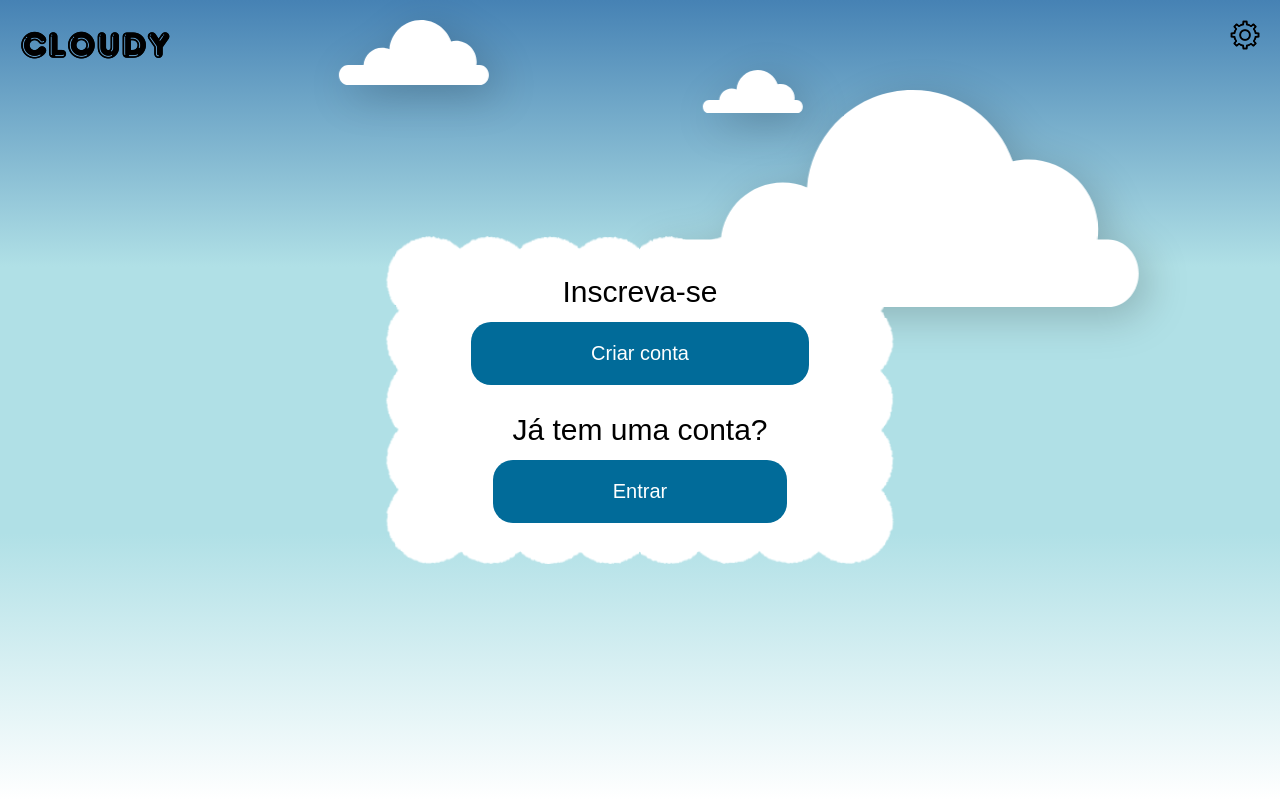
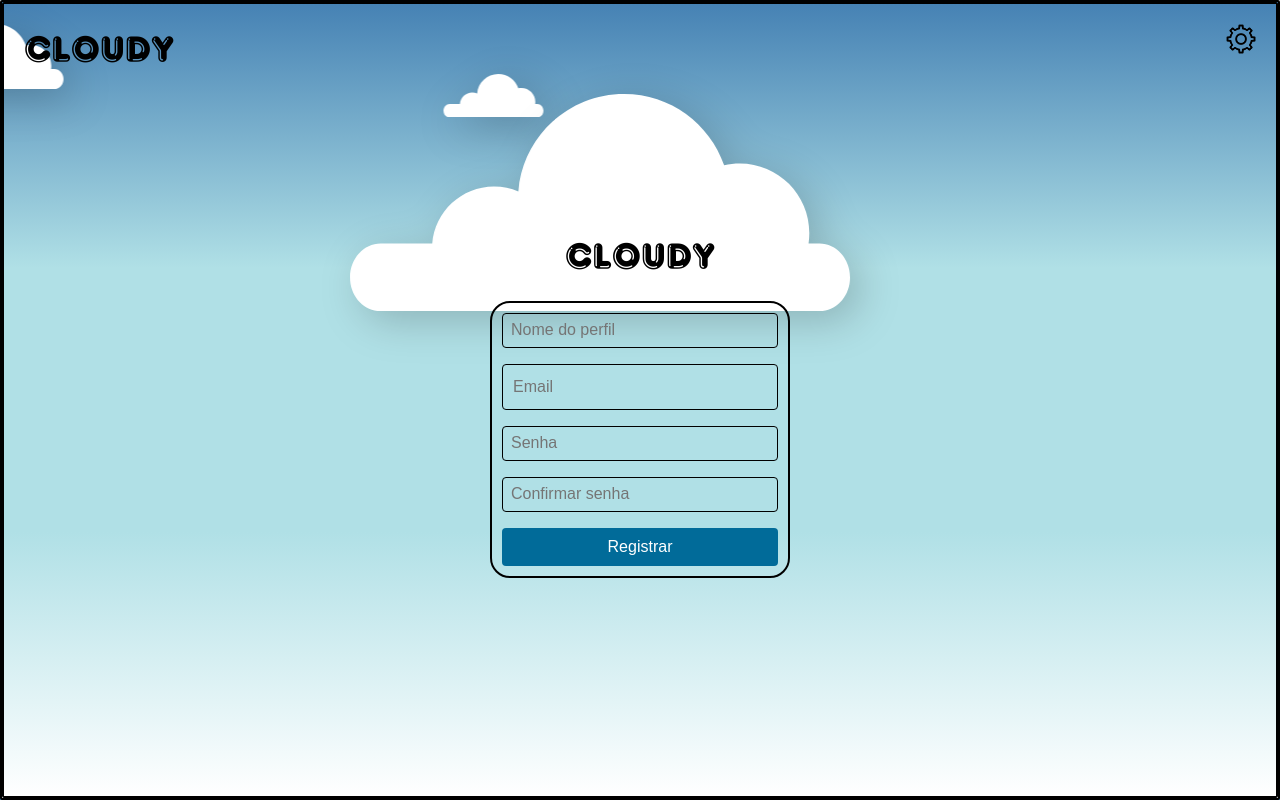
Before and after one commit to Igorrst/Cloudy, a React (Vite) app: page /register in a window 1280 px wide. Built offline with nearby package versions, Linux system fonts and the light colour scheme.

Commit message:
creating registration page

```diff
--- a/package.json
+++ b/package.json
@@ -10,6 +10,7 @@
     "preview": "vite preview"
   },
   "dependencies": {
+    "axios": "^1.7.9",
     "react": "^18.3.1",
     "react-dom": "^18.3.1",
     "react-router-dom": "^6.28.1",
--- a/src/App.tsx
+++ b/src/App.tsx
@@ -1,16 +1,23 @@
+import { BrowserRouter as Router, Routes, Route } from 'react-router-dom';
 import BackgroundDay from './components/BackgroundDay';
 import Signup from './pages/Signup';
 import ConfigIcon from './components/ConfigIcon';
 import LogoType from './components/Logo';
+import Register from './pages/Register';
 
 const App = () => {
   return (
-    <div>
-      <BackgroundDay />
-      <ConfigIcon />
-      <Signup />
-      <LogoType />
-    </div>
+    <Router>
+      <div style={{ position: 'relative', zIndex: 1 }}>
+        <BackgroundDay />  { }
+        <ConfigIcon />
+        <LogoType />
+        <Routes>
+          <Route path="/" element={<Signup />} />
+          <Route path="/register" element={<Register />} />
+        </Routes>
+      </div>
+    </Router>
   );
 };
 
--- a/src/components/BackgroundDay/index.css
+++ b/src/components/BackgroundDay/index.css
@@ -5,18 +5,28 @@ body {
     padding: 0;
     width: 100%;
     height: 100%;
+    position: relative;
+    border: 2px solid black;
+    border-radius: 2px;
 }
 
 * {
-    position: relative;
+    box-sizing: border-box;
+    margin: 0;
+    padding: 0;
 }
 
+/* Mantenha as configurações originais */
 .frame {
-    width: 500px;
-    height: auto;
-    margin: 15% auto 0;
-    position: absolute;
+    position: fixed;
+    /* Fixado no fundo para evitar sobreposição */
+    top: 0;
+    left: 0;
     width: 100%;
+    height: 100%;
+    z-index: -1;
+    /* Garante que fique atrás de todos os outros elementos */
+    overflow: hidden;
 }
 
 svg {
@@ -39,16 +49,16 @@ svg {
     animation: cloud-movement 15s linear infinite, cloud-pulse 3s ease-in-out infinite;
 }
 
+/* Controle de camadas */
 .cloud.front {
-    z-index: 9;
+    z-index: -1;
+    /* Mantém na frente do fundo, mas atrás dos componentes */
 }
 
-.cloud.distant {
-    z-index: 1;
-}
-
+.cloud.distant,
 .cloud.background {
-    z-index: 1;
+    z-index: -2;
+    /* Mais distante no plano de fundo */
 }
 
 .cloud.smaller {
--- a/src/components/Buttons/PrimaryButton.tsx
+++ b/src/components/Buttons/PrimaryButton.tsx
@@ -2,10 +2,11 @@ import { PrimaryButton } from './styles';
 
 interface ButtonProps {
   text: string;
+  onClick?: () => void;
 }
 
-const ActionButton: React.FC<ButtonProps> = ({ text }) => {
-  return <PrimaryButton>{text}</PrimaryButton>;
+const ActionButton: React.FC<ButtonProps> = ({ text, onClick }) => {
+  return <PrimaryButton onClick={onClick}>{text}</PrimaryButton>;
 }
 
 export default ActionButton;
--- /dev/null
+++ b/src/pages/Register/index.tsx
@@ -0,0 +1,112 @@
+import { useState } from 'react';
+import {
+  RegisterContainer,
+  HeaderContainer,
+  LogoImage,
+  FormContainer,
+  InputField,
+  RegisterButton,
+  ErrorMessage,
+} from './styles';
+import ConfigIcon from '../../components/ConfigIcon';
+import CloudyLogo from '../../assets/logo.png';
+
+const Register = () => {
+  const [formData, setFormData] = useState({
+    name: '',
+    email: '',
+    password: '',
+    confirmPassword: '',
+  });
+
+  const [errors, setErrors] = useState({
+    name: false,
+    email: false,
+    password: false,
+    confirmPassword: false,
+  });
+
+  const handleChange = (e: React.ChangeEvent<HTMLInputElement>) => {
+    const { name, value } = e.target;
+    setFormData((prev) => ({ ...prev, [name]: value }));
+    setErrors((prev) => ({ ...prev, [name]: false }));
+  };
+
+  const handleSubmit = (e: React.FormEvent) => {
+    e.preventDefault();
+
+    const newErrors = {
+      name: !formData.name.trim(),
+      email: !formData.email.trim(),
+      password: !formData.password.trim(),
+      confirmPassword: !formData.confirmPassword.trim(),
+    };
+
+    if (formData.password !== formData.confirmPassword) {
+      newErrors.confirmPassword = true;
+    }
+
+    setErrors(newErrors);
+
+    const hasErrors = Object.values(newErrors).some((error) => error);
+    if (hasErrors) return;
+
+    console.log('Formulário enviado com sucesso:', formData);
+  };
+
+  return (
+    <RegisterContainer>
+      <HeaderContainer>
+        <LogoImage src={CloudyLogo} alt="Logo Cloudy" />
+      </HeaderContainer>
+      <FormContainer onSubmit={handleSubmit}>
+        <InputField
+          type="text"
+          name="name"
+          placeholder="Nome do perfil"
+          value={formData.name}
+          onChange={handleChange}
+          hasError={errors.name}
+        />
+        {errors.name && <ErrorMessage>O nome é obrigatório.</ErrorMessage>}
+
+        <InputField
+          type="email"
+          name="email"
+          placeholder="Email"
+          value={formData.email}
+          onChange={handleChange}
+          hasError={errors.email}
+        />
+        {errors.email && <ErrorMessage>O email é obrigatório.</ErrorMessage>}
+
+        <InputField
+          type="password"
+          name="password"
+          placeholder="Senha"
+          value={formData.password}
+          onChange={handleChange}
+          hasError={errors.password}
+        />
+        {errors.password && <ErrorMessage>A senha é obrigatória.</ErrorMessage>}
+
+        <InputField
+          type="password"
+          name="confirmPassword"
+          placeholder="Confirmar senha"
+          value={formData.confirmPassword}
+          onChange={handleChange}
+          hasError={errors.confirmPassword}
+        />
+        {errors.confirmPassword && (
+          <ErrorMessage>A confirmação da senha é obrigatória.</ErrorMessage>
+        )}
+
+        <RegisterButton type="submit">Registrar</RegisterButton>
+      </FormContainer>
+      <ConfigIcon />
+    </RegisterContainer>
+  );
+};
+
+export default Register;
--- /dev/null
+++ b/src/pages/Register/styles.ts
@@ -0,0 +1,64 @@
+import styled from 'styled-components';
+
+export const RegisterContainer = styled.div`
+  display: flex;
+  flex-direction: column;
+  align-items: center;
+  justify-content: center;
+  min-height: 100vh;
+`;
+
+export const HeaderContainer = styled.div`
+  margin-bottom: 20px;
+  display: flex;
+  justify-content: center;
+  align-items: center;
+`;
+
+export const LogoImage = styled.img`
+  width: 150px;
+  height: auto;
+`;
+
+export const FormContainer = styled.form`
+  display: flex;
+  flex-direction: column;
+  gap: 1rem;
+  width: 300px;
+  padding: 10px;
+  border: 2px solid black;
+  border-radius: 20px;
+`;
+
+export const InputField = styled.input<{ hasError?: boolean }>`
+  padding: 10px;
+  border: 1px solid ${(props) => (props.hasError ? 'red' : 'black')};
+  border-radius: 4px;
+  font-size: 16px;
+  outline: none;
+
+  &:focus {
+    border-color: ${(props) => (props.hasError ? 'darkred' : '#0079a9')};
+  }
+`;
+
+export const ErrorMessage = styled.p`
+  color: red;
+  font-size: 0.85rem;
+  margin-top: -8px;
+  margin-bottom: 5px;
+`;
+
+export const RegisterButton = styled.button`
+  padding: 10px;
+  background-color: #016b99;
+  color: white;
+  border: none;
+  border-radius: 4px;
+  cursor: pointer;
+  font-size: 16px;
+
+  &:hover {
+    background-color: #014f73;
+  }
+`;
--- a/src/pages/Signup/index.tsx
+++ b/src/pages/Signup/index.tsx
@@ -1,17 +1,24 @@
-import React from 'react';
+import { useNavigate } from 'react-router-dom';
 import { SignupContainer, ButtonContainer, ButtonLabel, ScreenCloudy } from './styles';
 import LogoType from '../../components/Logo';
 import ConfigIcon from '../../components/ConfigIcon';
 import PrimaryButton from '../../components/Buttons/PrimaryButton';
 
 const Signup: React.FC = () => {
+  const navigate = useNavigate();
+
+  const handleCreateAccount = () => {
+    navigate('/register');
+  };
+
   return (
     <SignupContainer>
       <LogoType />
       <ScreenCloudy>
         <ButtonContainer>
           <ButtonLabel>Inscreva-se</ButtonLabel>
-          <PrimaryButton text="Criar conta" />
+          { }
+          <PrimaryButton text="Criar conta" onClick={handleCreateAccount} />
           <ButtonLabel>Já tem uma conta?</ButtonLabel>
           <PrimaryButton text="Entrar" />
         </ButtonContainer>
```
Also changed, not shown: 2 other files (tests, documents, lock files or other folders).
